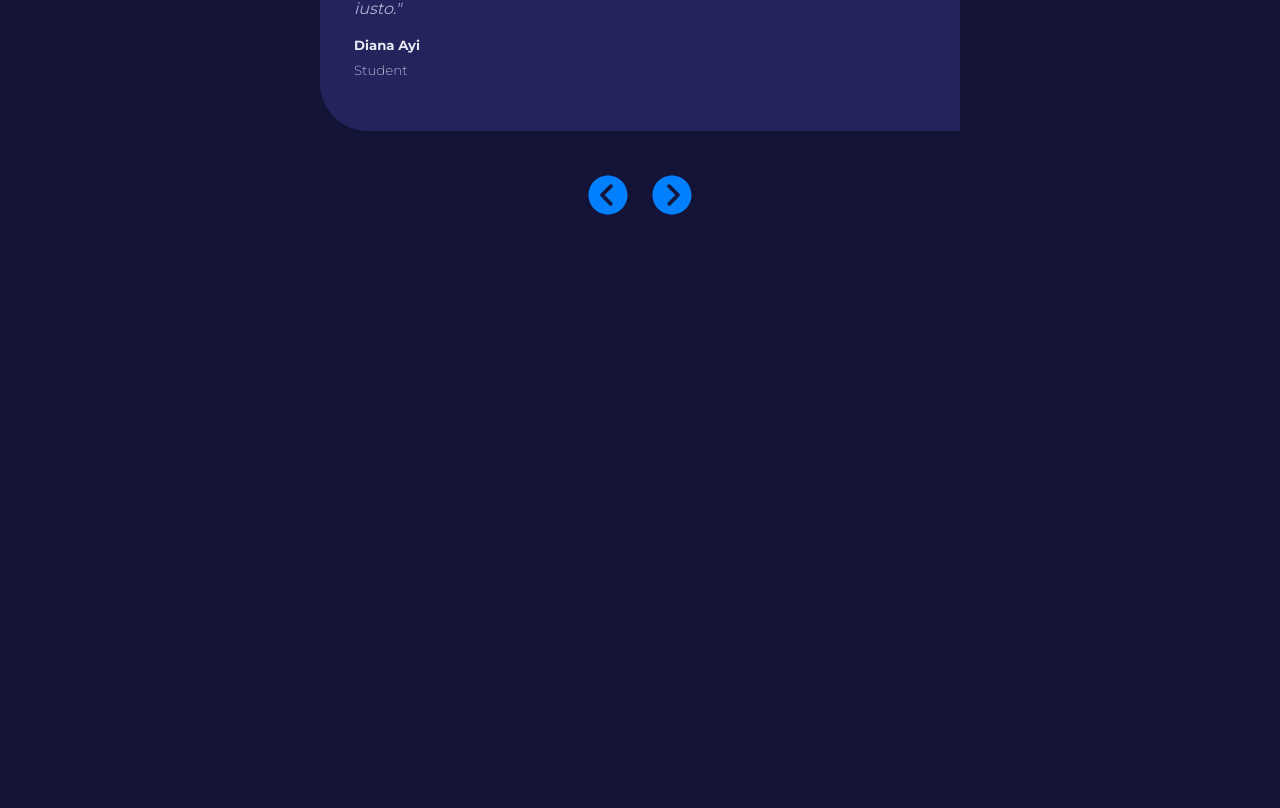
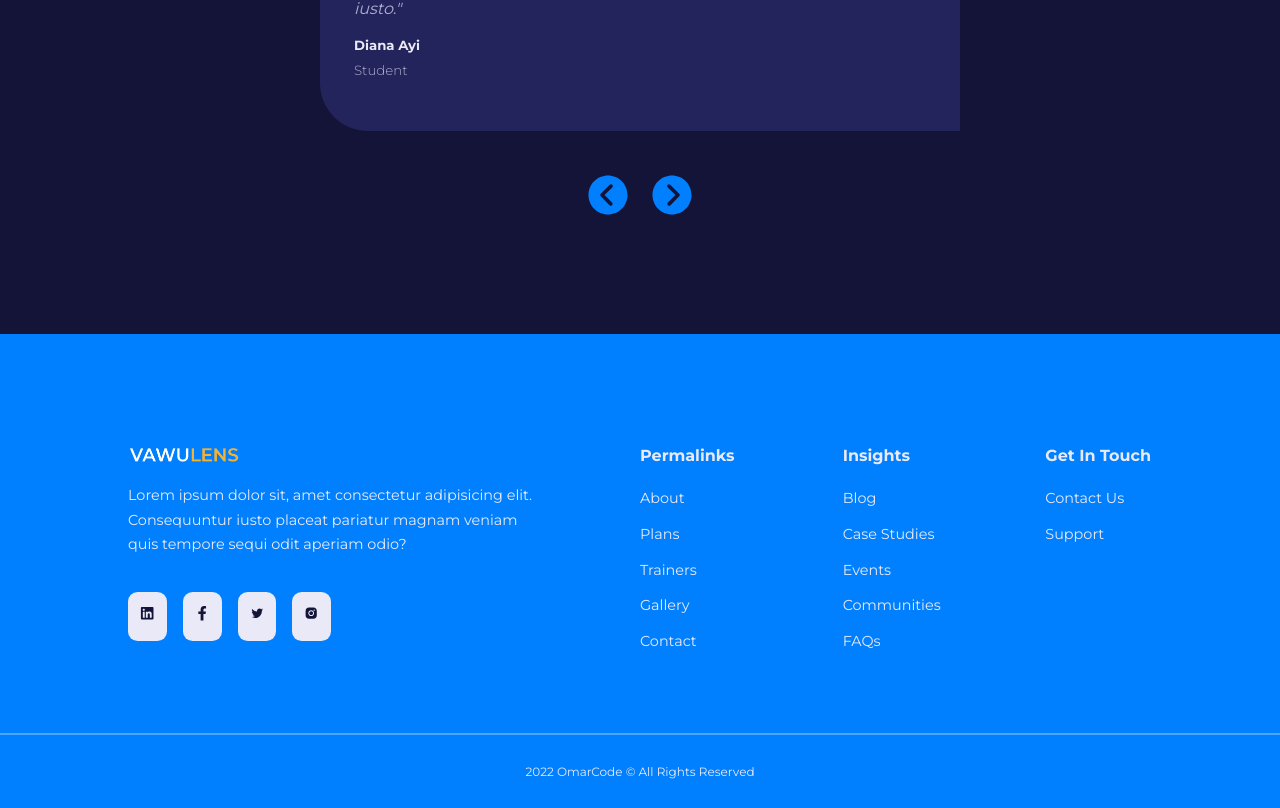
Before and after one commit to Omar50x/sport, a React (Create React App) app: page / in a window 1280 px wide. Shown: the part 3272-4080 px from the top of the page. Before the commit the page ends 3494 px from the top, so only its background shows below. Built offline with nearby package versions, Linux system fonts and the light colour scheme.

Commit message:
End Footer Component

```diff
--- /dev/null
+++ b/src/components/Footer.jsx
@@ -0,0 +1,51 @@
+import {Link} from 'react-router-dom'
+import Logo from '../images/logo.png'
+import {FaLinkedin, FaFacebookF} from 'react-icons/fa'
+import {AiOutlineTwitter, AiFillInstagram} from 'react-icons/ai'
+
+const Footer = () => {
+    return (
+        <footer>
+            <div className="container footer__container">
+                <article>
+                    <Link to="/" className='logo'>
+                        <img src={Logo} alt="Footer Logo" />
+                    </Link>
+                    <p>Lorem ipsum dolor sit, amet consectetur adipisicing elit. Consequuntur iusto placeat pariatur magnam veniam quis tempore sequi odit aperiam odio?</p>
+                    <div className="footer__socials">
+                        <a href="http://linkedin.com/" target="blank" rel="noreferrer noopener"><FaLinkedin /></a>
+                        <a href="http://facebook.com/" target="blank" rel="noreferrer noopener"><FaFacebookF /></a>
+                        <a href="http://twitter.com/" target="blank" rel="noreferrer noopener"><AiOutlineTwitter /></a>
+                        <a href="http://instagram.com/" target="blank" rel="noreferrer noopener"><AiFillInstagram /></a>
+                    </div>
+                </article>
+                <article>
+                    <h4>Permalinks</h4>
+                    <Link to="/about">About</Link>
+                    <Link to="/plans">Plans</Link>
+                    <Link to="/trainers">Trainers</Link>
+                    <Link to="/gallery">Gallery</Link>
+                    <Link to="/contact">Contact</Link>
+                </article>
+                <article>
+                    <h4>Insights</h4>
+                    <Link to="/s">Blog</Link>
+                    <Link to="/s">Case Studies</Link>
+                    <Link to="/s">Events</Link>
+                    <Link to="/s">Communities</Link>
+                    <Link to="/s">FAQs</Link>
+                </article>
+                <article>
+                    <h4>Get In Touch</h4>
+                    <Link to="/contact">Contact Us</Link>
+                    <Link to="/s">Support</Link>
+                </article>
+            </div>
+            <div className="footer__copyright">
+                <small>2022 OmarCode &copy; All Rights Reserved</small>
+            </div>
+        </footer>
+    )
+}
+
+export default Footer
--- a/src/components/navbar.css
+++ b/src/components/navbar.css
@@ -23,6 +23,7 @@
 }
 .logo {
     width: 7rem;
+    display: block;
 }
 .nav__links {
     display: flex;
--- a/src/pages/home/Home.jsx
+++ b/src/pages/home/Home.jsx
@@ -1,4 +1,5 @@
 import FAQs from '../../components/FAQs'
+import Footer from '../../components/Footer'
 import MainHeader from '../../components/MainHeader'
 import Programs from '../../components/Programs'
 import Testimonials from '../../components/Testimonials'
@@ -13,6 +14,7 @@
             <Values />
             <FAQs />
             <Testimonials />
+            <Footer />
         </>
     )
 }
--- a/src/pages/home/home.css
+++ b/src/pages/home/home.css
@@ -178,3 +178,57 @@
     width: 3rem;
     height: 3rem;
 }
+
+/* Footer */
+footer {
+    background: var(--color-primary);
+    margin-top: 7rem;
+    padding-top: 7rem;
+    font-size: 0.9rem;
+    color: var(--color-gray-100);
+}
+.footer__container {
+    display: grid;
+    grid-template-columns: 26rem 1fr 1fr 1fr;
+    gap: 6rem;
+}
+.footer__container article {
+    display: flex;
+    flex-direction: column;
+    align-items: flex-start;
+    gap: 0.7rem;
+}
+.footer__container article p {
+    margin-top: 0.5rem;
+}
+.footer__container article h4 {
+    margin-bottom: 0.6rem;
+    font-size: 1rem;
+}
+.footer__socials {
+    margin-top: 1.5rem;
+    display: flex;
+    gap: 1rem;
+    align-items: center;
+}
+.footer__socials a {
+    background: var(--color-gray-100);
+    padding: 0.7rem;
+    border: 1px solid transparent;
+    border-radius: 0.6rem;
+    transition: var(--transition);
+}
+.footer__socials a svg {
+    color: var(--color-gray-600);
+}
+.footer__socials a:hover {
+    border-color: var(--color-gray-100);
+    background: transparent;
+}
+.footer__copyright {
+    color: var(--color-gray-100);
+    text-align: center;
+    padding: 1.5rem 0;
+    border-top: 2px solid var(--color-primary-variant);
+    margin-top: 5rem;
+}
```
